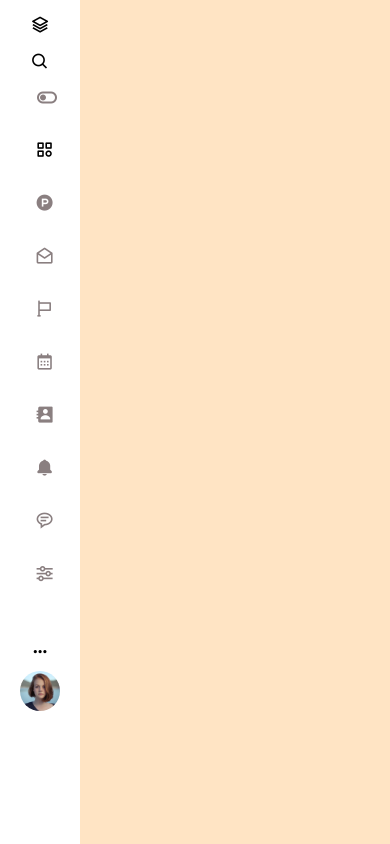
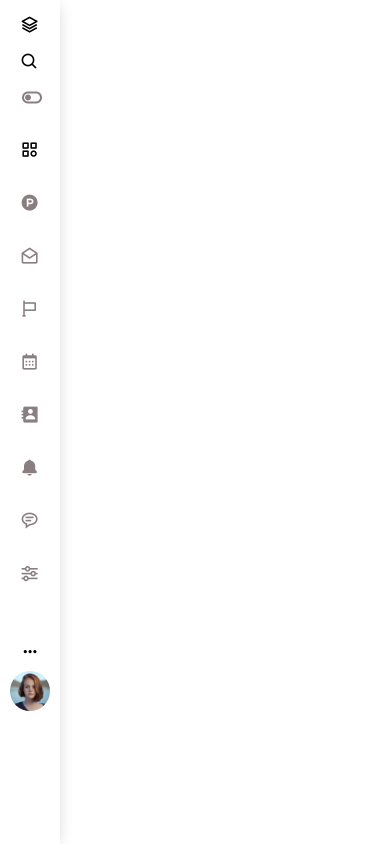
Before and after one commit to neven2/task_2.1, a plain HTML site: page index.html in a window 390 px wide. Drawn offline with nearby package versions, Linux system fonts and the light colour scheme.

Commit message:
changing the width of sidebar

```diff
--- a/style.css
+++ b/style.css
@@ -6,9 +6,7 @@
   box-sizing: border-box;
   outline: transparent;
 }
-body {
-  background-color: bisque;
-}
+
 .icon {
   cursor: pointer;
 }
@@ -49,12 +47,11 @@ i {
   padding-left: 20px;
   padding-right: 20px;
   background-color: white;
-  /* box-shadow: 1px 3px 15px -4px #cfcbcb; */
+  box-shadow: 1px 3px 15px -4px #cfcbcb;
 }
 .sidebar-header {
   display: flex;
   justify-content: space-between;
-  align-items: center;
   padding-top: 15px;
 }
 .list {
@@ -65,15 +62,16 @@ i {
 }
 ul li {
   display: inline-block;
+  width: 100%;
 }
 hr {
-  margin: 20px;
+  margin: 20px 0;
 }
 ul li a {
   color: #8a7f80;
   font-size: 1.2rem;
   display: block;
-  padding: 15px;
+  padding: 15px 0;
   text-decoration: none;
 }
 .d-flex {
@@ -88,7 +86,6 @@ ul li a {
 .numbers {
   border-radius: 50%;
   color: black;
-  margin-left: 17px;
   padding: 5px 10px;
 }
 .green {
@@ -135,17 +132,18 @@ ul li a {
   }
   .sidebar .sidebar-header {
     flex-direction: column;
+    justify-content: flex-start;
   }
   .sidebar .sidebar-header .sidebar-header-content {
     margin-bottom: 15px;
   }
   .sidebar {
-    width: 80px;
+    width: 60px;
   }
 
   .sidebar .toggle-icon i {
     display: block;
-    padding: 15px;
+    padding: 15px 0;
     font-size: 1.5rem;
     color: #8a7f80;
   }
```
